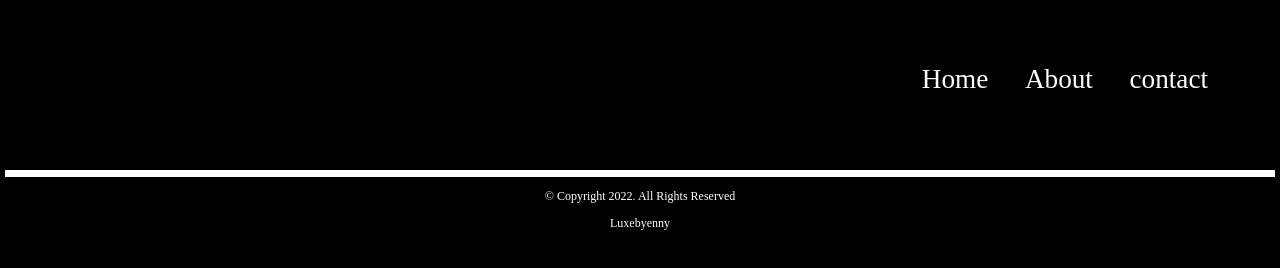
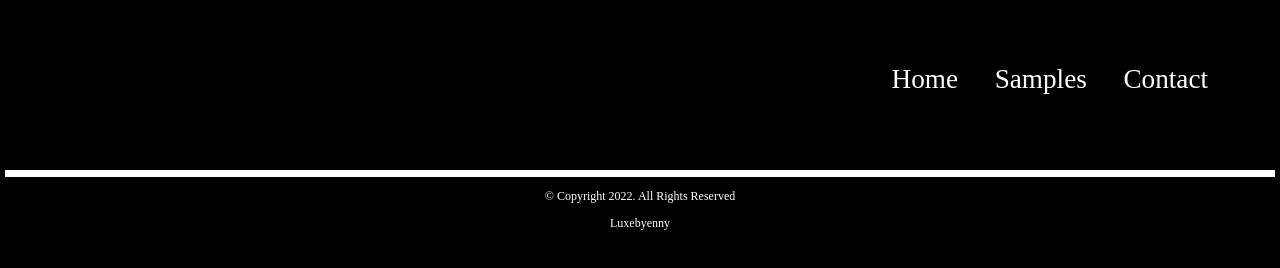
Before and after one commit to 44144-Sp22/web-project-Huzzein01, a plain HTML site: page template.html in a window 1280 px wide. Drawn offline with Linux system fonts and the light colour scheme.

Commit message:
Luxe By Enny
Finalized

```diff
--- a/template.html
+++ b/template.html
@@ -19,8 +19,8 @@
     <nav>
       <ul>
         <li><a href="index.html">Home</a></li>
-        <li><a href="about.html">About</a></li>
-        <li><a href="contact.html">contact</a></li>
+        <li><a href="sample.html">Samples</a></li>
+        <li><a href="contact.html">Contact</a></li>
       </ul>
     </nav>
 
```
Also changed, not shown: contact.html (+1 -1 lines), css/styles.css (+4 -3 lines), index.html (+1 -1 lines), sample.html (renamed from about.html, +1 -1 lines).
